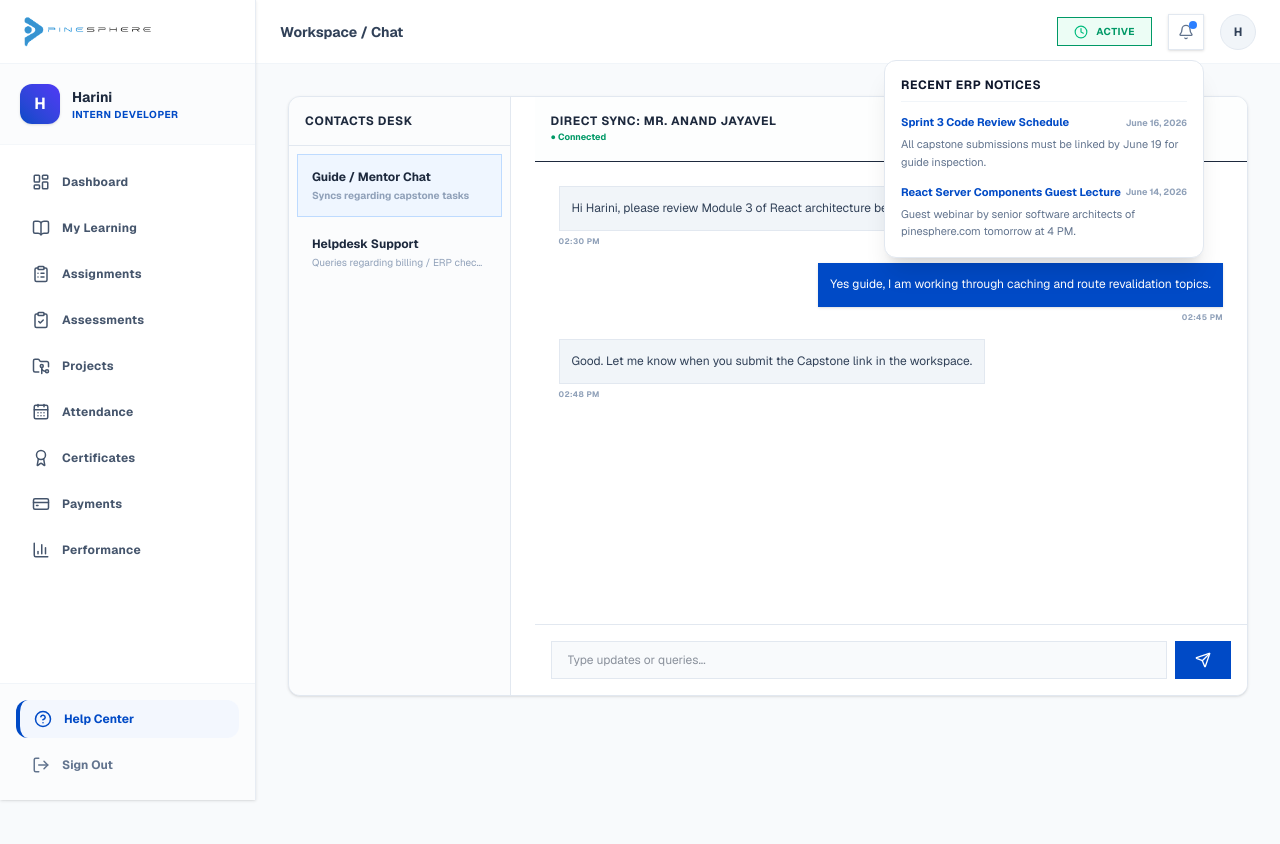
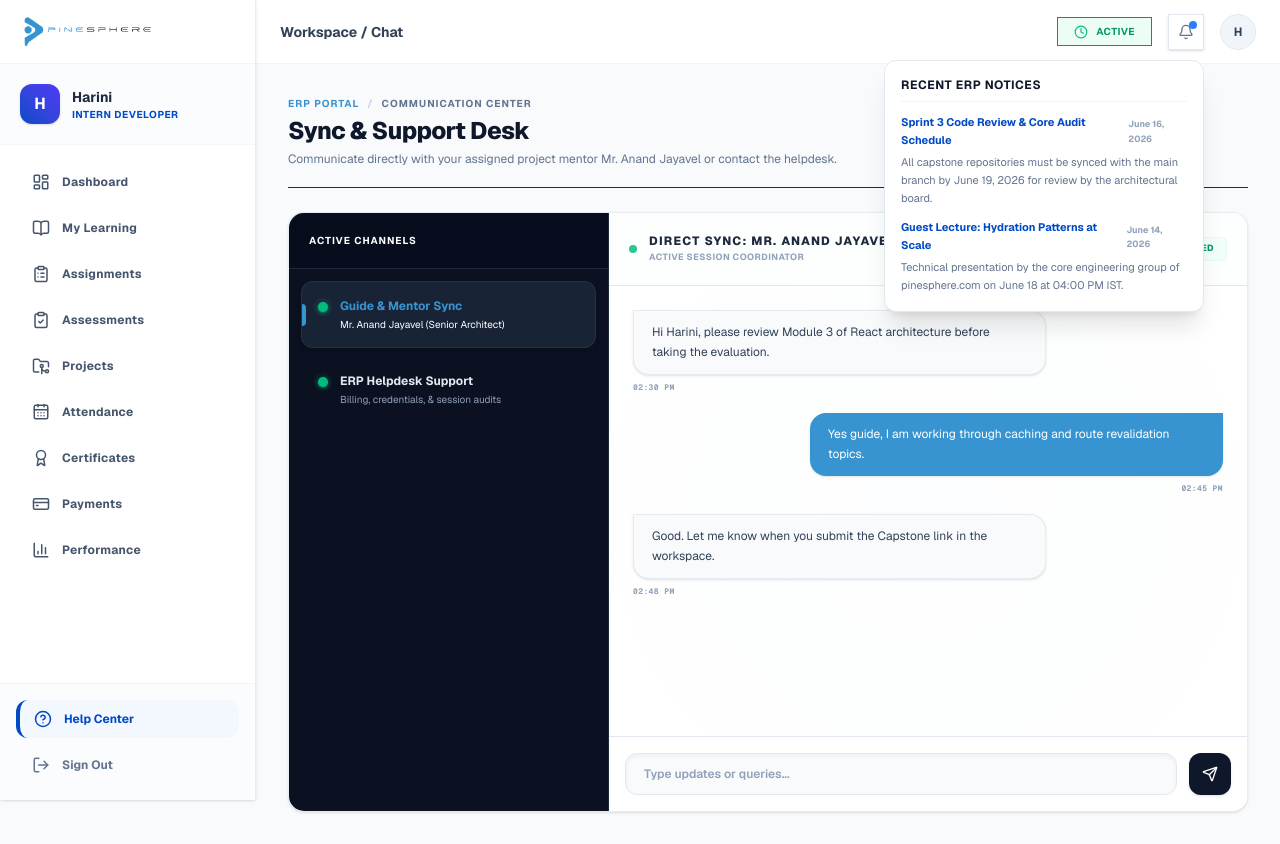
Before and after one commit to miles-spidee/simp, a Next.js app in the folder frontend/: page /dashboard/chat in a window 1280 px wide. Both pictures are taken after a click on the button 1186 px from the left and 31 px from the top of the page. Before the commit the page ends 800 px from the top, so only its background shows below. Built offline with nearby package versions, Linux system fonts and the light colour scheme.

Commit message:
fix: resolve merge conflict leftovers, restore custom agenda & announcements, and fix ESLint/TypeScript compilation issues

```diff
--- a/frontend/app/dashboard/DashboardContext.tsx
+++ b/frontend/app/dashboard/DashboardContext.tsx
@@ -231,10 +231,10 @@ export function DashboardProvider({ children }: { children: React.ReactNode }) {
 
   // --- AGENDA ---
   const [agenda, setAgenda] = useState([
-    { id: 1, task: 'Daily Scrum Check-In', time: '09:00 AM', completed: true },
-    { id: 2, task: 'RSC Module Learning', time: '11:30 AM', completed: true },
-    { id: 3, task: 'Submit API JWT middleware code', time: '03:00 PM', completed: false },
-    { id: 4, task: 'Sync with Capstone guide', time: '05:00 PM', completed: false }
+    { id: 1, task: 'Sprint Planning & Scrum Sync', time: '09:00 AM', completed: true },
+    { id: 2, task: 'Advanced Hydration Architecture Learning', time: '11:30 AM', completed: true },
+    { id: 3, task: 'Staging Deployment & Diagnostics Dry Run', time: '03:00 PM', completed: false },
+    { id: 4, task: 'Technical Evaluation Sync with Guide', time: '05:00 PM', completed: false }
   ]);
 
   const handleToggleAgendaItem = (id: number) => {
@@ -595,15 +595,29 @@ export function DashboardProvider({ children }: { children: React.ReactNode }) {
   };
 
   // --- FINANCIALS ---
-  const [fees, setFees] = useState({
-    total: 0,
-    paid: 0,
-    balance: 0
+  const [fees, setFees] = useState(() => {
+    if (typeof window !== 'undefined') {
+      const type = localStorage.getItem('pinesphere_internship_type') || 'free';
+      if (type !== 'free') {
+        return { total: 30000, paid: 15000, balance: 15000 };
+      }
+    }
+    return { total: 0, paid: 0, balance: 0 };
   });
 
-  const [paymentHistory, setPaymentHistory] = useState([
-    { id: 'ALC-2026-FREE', date: '2026-05-01', amount: 0, method: 'System Grant', status: 'Free Internship' }
-  ]);
+  const [paymentHistory, setPaymentHistory] = useState(() => {
+    if (typeof window !== 'undefined') {
+      const type = localStorage.getItem('pinesphere_internship_type') || 'free';
+      if (type !== 'free') {
+        return [
+          { id: 'INV-2026-001', date: '2026-05-10', amount: 15000, method: 'Credit Card', status: 'Cleared' }
+        ];
+      }
+    }
+    return [
+      { id: 'ALC-2026-FREE', date: '2026-05-01', amount: 0, method: 'System Grant', status: 'Free Internship' }
+    ];
+  });
 
   const [isPayModalOpen, setIsPayModalOpen] = useState(false);
   const [payAmountInput, setPayAmountInput] = useState('15000');
@@ -830,35 +844,9 @@ export function DashboardProvider({ children }: { children: React.ReactNode }) {
   };
 
   const announcements = [
-    { date: 'June 16, 2026', title: 'Sprint 3 Code Review Schedule', content: 'All capstone submissions must be linked by June 19 for guide inspection.' },
-    { date: 'June 14, 2026', title: 'React Server Components Guest Lecture', content: 'Guest webinar by senior software architects of pinesphere.com tomorrow at 4 PM.' }
+    { date: 'June 16, 2026', title: 'Sprint 3 Code Review & Core Audit Schedule', content: 'All capstone repositories must be synced with the main branch by June 19, 2026 for review by the architectural board.' },
+    { date: 'June 14, 2026', title: 'Guest Lecture: Hydration Patterns at Scale', content: 'Technical presentation by the core engineering group of pinesphere.com on June 18 at 04:00 PM IST.' }
   ];
-
-  // Load fee status depending on type parameter
-  useEffect(() => {
-    if (typeof window !== 'undefined') {
-      const type = localStorage.getItem('pinesphere_internship_type') || 'free';
-      if (type !== 'free') {
-        setFees({
-          total: 30000,
-          paid: 15000,
-          balance: 15000
-        });
-        setPaymentHistory([
-          { id: 'INV-2026-001', date: '2026-05-10', amount: 15000, method: 'Credit Card', status: 'Cleared' }
-        ]);
-      } else {
-        setFees({
-          total: 0,
-          paid: 0,
-          balance: 0
-        });
-        setPaymentHistory([
-          { id: 'ALC-2026-FREE', date: '2026-05-01', amount: 0, method: 'System Grant', status: 'Free Internship' }
-        ]);
-      }
-    }
-  }, []);
 
   return (
     <DashboardContext.Provider value={{
--- a/frontend/app/dashboard/attendance/page.tsx
+++ b/frontend/app/dashboard/attendance/page.tsx
@@ -26,7 +26,7 @@ export default function AttendancePage() {
 
           <div className="py-4 border-y border-slate-100 space-y-2.5">
             <div className="flex justify-between text-xs">
-              <span className="text-slate-400 font-semibold">Today's Date:</span>
+              <span className="text-slate-400 font-semibold">Today&apos;s Date:</span>
               <span className="text-slate-750 font-bold">{new Date().toISOString().split('T')[0]}</span>
             </div>
             <div className="flex justify-between text-xs">
--- a/frontend/app/dashboard/chat/page.tsx
+++ b/frontend/app/dashboard/chat/page.tsx
@@ -17,82 +17,132 @@ export default function ChatPage() {
 
   return (
     <div className="space-y-6 animate-slide-in">
-      <div className="grid grid-cols-1 lg:grid-cols-4 gap-6 bg-white border border-slate-200 rounded-xl h-[600px] overflow-hidden shadow-sm">
-        {/* Contact List Sidebar */}
-        <div className="border-r border-slate-200 bg-slate-50/50 flex flex-col">
-          <div className="p-4 border-b border-slate-200">
-            <h4 className="font-bold text-xs text-slate-800 uppercase tracking-wider">Contacts Desk</h4>
+      {/* Header Section */}
+      <div className="flex flex-col md:flex-row md:items-center justify-between gap-6 border-b border-slate-205 pb-5">
+        <div className="space-y-1">
+          <div className="text-[10px] font-bold text-[#3794d1] uppercase tracking-widest flex items-center gap-2">
+            <span>ERP Portal</span>
+            <span className="text-slate-300">/</span>
+            <span className="text-slate-500">Communication Center</span>
+          </div>
+          <h2 className="text-2xl font-extrabold text-slate-900 tracking-tight">Sync & Support Desk</h2>
+          <p className="text-xs text-slate-500 max-w-xl">
+            Communicate directly with your assigned project mentor Mr. Anand Jayavel or contact the helpdesk.
+          </p>
+        </div>
+      </div>
+
+      <div className="bg-white border border-slate-200/80 rounded-2xl h-[600px] overflow-hidden shadow-sm flex flex-col lg:flex-row card-premium-hover">
+        {/* Contacts Sidebar Panel */}
+        <div className="w-full lg:w-80 bg-[#0b1120] text-slate-300 flex flex-col shrink-0 border-b lg:border-b-0 lg:border-r border-slate-800">
+          <div className="p-5 border-b border-slate-800 bg-slate-950/30">
+            <h4 className="font-bold text-[10px] text-white uppercase tracking-widest">Active Channels</h4>
           </div>
 
-          <div className="flex-1 p-2 space-y-1">
+          <div className="flex-1 p-3 space-y-2 overflow-y-auto">
             {[
-              { key: 'mentor', label: 'Guide / Mentor Chat', desc: 'Syncs regarding capstone tasks' },
-              { key: 'support', label: 'Helpdesk Support', desc: 'Queries regarding billing / ERP checks' }
+              { key: 'mentor', label: 'Guide & Mentor Sync', desc: 'Mr. Anand Jayavel (Senior Architect)', online: true },
+              { key: 'support', label: 'ERP Helpdesk Support', desc: 'Billing, credentials, & session audits', online: true }
             ].map((th) => {
               const isSelected = activeChatThread === th.key;
               return (
                 <button
                   key={th.key}
-                  onClick={() => setActiveChatThread(th.key as any)}
-                  className={`w-full text-left p-3.5 transition-all border text-xs ${isSelected
-                      ? 'bg-blue-50 border-blue-200 text-blue-600 font-bold'
-                      : 'bg-transparent border-transparent text-slate-500 hover:bg-slate-100/60'
-                    }`}
+                  onClick={() => setActiveChatThread(th.key as 'mentor' | 'support')}
+                  className={`w-full text-left p-4 transition-all rounded-xl border text-xs relative group flex items-start gap-3 cursor-pointer ${
+                    isSelected
+                      ? 'bg-slate-800/80 border-slate-700/50 text-white shadow-md'
+                      : 'bg-transparent border-transparent text-slate-400 hover:bg-slate-900/40 hover:text-slate-200'
+                  }`}
                 >
-                  <span className="block text-slate-800 font-bold">{th.label}</span>
-                  <span className="block text-[10px] text-slate-400 mt-1 truncate">{th.desc}</span>
+                  {/* Selected bar indicator */}
+                  {isSelected && (
+                    <div className="absolute left-0 top-1/3 bottom-1/3 w-1 bg-[#3794d1] rounded-r" />
+                  )}
+
+                  {/* Status Dot */}
+                  <div className="relative mt-1">
+                    <span className={`h-2.5 w-2.5 rounded-full block ${th.online ? 'bg-emerald-500 shadow-sm shadow-emerald-500/50' : 'bg-slate-600'}`} />
+                    {th.online && (
+                      <span className="absolute inset-0 rounded-full bg-emerald-500 animate-ping opacity-60" />
+                    )}
+                  </div>
+
+                  <div className="space-y-1 min-w-0 flex-1">
+                    <div className="flex justify-between items-center">
+                      <span className={`font-bold block truncate transition-colors ${isSelected ? 'text-[#3794d1]' : 'text-slate-200 group-hover:text-[#3794d1]'}`}>
+                        {th.label}
+                      </span>
+                    </div>
+                    <span className="block text-[10px] text-slate-450 truncate">{th.desc}</span>
+                  </div>
                 </button>
               );
             })}
           </div>
         </div>
 
-        {/* Chat Thread Panel */}
-        <div className="lg:col-span-3 flex flex-col justify-between bg-white">
-          {/* Thread Header */}
-          <div className="p-4 border-b border-slate-250 bg-slate-50/30 flex items-center justify-between">
-            <div>
-              <h4 className="font-bold text-xs text-slate-800 uppercase tracking-wider">
-                {activeChatThread === 'mentor' ? 'Direct Sync: Mr. Anand Jayavel' : 'Pinesphere Desk Support'}
-              </h4>
-              <span className="text-[9px] text-emerald-600 block font-bold mt-0.5">● Connected</span>
+        {/* Chat Message Box */}
+        <div className="flex-1 flex flex-col justify-between bg-white relative">
+          {/* Header bar */}
+          <div className="p-5 border-b border-slate-200 bg-slate-50/30 flex items-center justify-between">
+            <div className="flex items-center gap-3">
+              <div className="h-2 w-2 rounded-full bg-emerald-500 animate-pulse" />
+              <div>
+                <h4 className="font-extrabold text-xs text-slate-805 uppercase tracking-widest">
+                  {activeChatThread === 'mentor' ? 'Direct Sync: Mr. Anand Jayavel' : 'Pinesphere Desk Support'}
+                </h4>
+                <span className="text-[9px] text-slate-400 block font-bold mt-0.5 uppercase tracking-wider">
+                  Active Session Coordinator
+                </span>
+              </div>
             </div>
+
+            <span className="text-[9px] text-emerald-600 font-extrabold bg-emerald-50/60 border border-emerald-100/50 px-3 py-1 rounded-md uppercase tracking-wider flex items-center gap-1.5">
+              <span className="h-1.5 w-1.5 rounded-full bg-emerald-500" />
+              Connected
+            </span>
           </div>
 
-          {/* Messages Scroller */}
-          <div className="flex-1 p-6 overflow-y-auto space-y-4 min-h-[300px]">
+          {/* Messages Body */}
+          <div className="flex-1 p-6 overflow-y-auto space-y-5 min-h-[300px] bg-[radial-gradient(circle_at_center,rgba(55,148,209,0.01)_0%,transparent_100%)] scrollbar-thin">
             {(activeChatThread === 'mentor' ? mentorMessages : supportMessages).map((msg) => {
               const isUser = msg.sender === 'user';
               return (
                 <div
                   key={msg.id}
-                  className={`flex flex-col max-w-[75%] ${isUser ? 'ml-auto items-end' : 'mr-auto items-start'}`}
+                  className={`flex flex-col max-w-[70%] animate-slide-in ${isUser ? 'ml-auto items-end' : 'mr-auto items-start'}`}
                 >
-                  <div className={`p-3 text-xs leading-relaxed ${isUser
-                      ? 'bg-blue-600 text-white rounded-none shadow-sm'
-                      : 'bg-slate-100 border border-slate-200 text-slate-700'
-                    }`}>
+                  <div
+                    className={`px-4.5 py-3 text-xs leading-relaxed shadow-sm ${
+                      isUser
+                        ? 'bg-[#3794d1] text-white rounded-2xl rounded-tr-none'
+                        : 'bg-slate-50 border border-slate-200/80 text-slate-700 rounded-2xl rounded-tl-none'
+                    }`}
+                  >
                     {msg.text}
                   </div>
-                  <span className="text-[8px] text-slate-400 font-bold mt-1 uppercase tracking-wider">{msg.time}</span>
+                  <span className="text-[8px] text-slate-400 font-bold mt-1.5 uppercase tracking-wider font-mono">
+                    {msg.time}
+                  </span>
                 </div>
               );
             })}
           </div>
 
-          {/* Input Box Form */}
-          <form onSubmit={handleSendChatMessage} className="p-4 border-t border-slate-200 flex gap-2">
+          {/* Send message form */}
+          <form onSubmit={handleSendChatMessage} className="p-4 border-t border-slate-200 bg-white flex items-center gap-3">
             <input
               type="text"
               required
               placeholder="Type updates or queries..."
               value={chatInputText}
               onChange={(e) => setChatInputText(e.target.value)}
-              className="flex-1 bg-slate-50 border border-slate-200 px-4 py-2.5 text-xs text-slate-855 focus:outline-none focus:border-blue-500"
+              className="flex-1 bg-slate-50 border border-slate-200 px-4.5 py-3 text-xs text-slate-800 rounded-xl focus:outline-none focus:bg-white focus:border-[#3794d1] focus:ring-1 focus:ring-[#3794d1] transition-all shadow-inner font-semibold placeholder:text-slate-400"
             />
             <button
               type="submit"
-              className="px-5 py-2.5 bg-blue-600 hover:bg-blue-700 text-white flex items-center justify-center transition-colors"
+              className="h-10.5 w-10.5 bg-slate-900 hover:bg-[#3794d1] text-white flex items-center justify-center rounded-xl transition-all duration-300 btn-premium-hover cursor-pointer shadow-sm hover:scale-105 active:scale-95 shrink-0"
             >
               <Send className="h-4 w-4" />
             </button>
--- a/frontend/app/dashboard/layout.tsx
+++ b/frontend/app/dashboard/layout.tsx
@@ -1,6 +1,6 @@
 "use client";
 
-import React, { useState } from 'react';
+import React, { useState, useEffect } from 'react';
 import Link from 'next/link';
 import { usePathname, useRouter } from 'next/navigation';
 import {
@@ -28,6 +28,27 @@ function DashboardLayoutContent({ children }: { children: React.ReactNode }) {
   const router = useRouter();
   const [isSidebarOpen, setIsSidebarOpen] = useState(true);
   const [showNotificationPopup, setShowNotificationPopup] = useState(false);
+
+  // Close notification popup when clicking anywhere outside
+  useEffect(() => {
+    if (!showNotificationPopup) return;
+
+    const handleOutsideClick = (e: MouseEvent) => {
+      const target = e.target as HTMLElement;
+      if (target && !target.closest('#notification-bell-widget')) {
+        setShowNotificationPopup(false);
+      }
+    };
+
+    const timeoutId = setTimeout(() => {
+      document.addEventListener('click', handleOutsideClick);
+    }, 0);
+
+    return () => {
+      clearTimeout(timeoutId);
+      document.removeEventListener('click', handleOutsideClick);
+    };
+  }, [showNotificationPopup]);
 
   const {
     username,
@@ -181,17 +202,17 @@ function DashboardLayoutContent({ children }: { children: React.ReactNode }) {
             </div>
 
             {/* Notification bell widget */}
-            <div className="relative">
+            <div className="relative" id="notification-bell-widget">
               <button
                 onClick={() => setShowNotificationPopup(!showNotificationPopup)}
-                className="h-9 w-9 bg-white hover:bg-slate-50 border border-slate-200 flex items-center justify-center text-slate-500 hover:text-slate-800 transition-colors relative shadow-sm"
+                className="h-9 w-9 bg-white hover:bg-slate-50 border border-slate-200 flex items-center justify-center text-slate-500 hover:text-slate-800 transition-colors relative shadow-sm z-50"
               >
                 <Bell className="h-4 w-4" />
                 <span className="absolute top-1.5 right-1.5 h-2 w-2 bg-blue-500 rounded-full" />
               </button>
 
               {showNotificationPopup && (
-                <div className="absolute right-0 mt-2.5 w-80 bg-white border border-slate-200 rounded-xl shadow-xl p-4 z-40 animate-slide-in text-slate-800">
+                <div className="absolute right-0 mt-2.5 w-80 bg-white border border-slate-200 rounded-xl shadow-xl p-4 z-50 animate-slide-in text-slate-800">
                   <h3 className="font-bold text-xs text-slate-900 uppercase tracking-wider border-b border-slate-100 pb-2 mb-3">
                     Recent ERP Notices
                   </h3>
--- a/frontend/app/dashboard/page.tsx
+++ b/frontend/app/dashboard/page.tsx
@@ -126,7 +126,7 @@ export default function DashboardOverviewPage() {
           {/* Active schedule checklist */}
           <div className="bg-white border border-slate-200 rounded-xl p-6 space-y-4 shadow-sm hover:shadow-md hover:border-blue-500/30 transition-all duration-300">
             <h3 className="font-bold text-sm text-slate-800 uppercase tracking-wider border-b border-slate-100 pb-3">
-              Today's Agenda
+              Today&apos;s Agenda
             </h3>
             <ul className="space-y-3.5">
               {agenda.map((item) => (
--- a/frontend/app/dashboard/tasks/page.tsx
+++ b/frontend/app/dashboard/tasks/page.tsx
@@ -77,7 +77,7 @@ export default function TasksPage() {
           return (
             <button
               key={tab.key}
-              onClick={() => setAssignmentFilter(tab.key as any)}
+              onClick={() => setAssignmentFilter(tab.key as 'all' | 'pending' | 'review' | 'completed')}
               className={`py-3 relative flex items-center gap-2 transition-all cursor-pointer ${
                 isActive ? 'text-blue-600 font-extrabold' : 'text-slate-500 hover:text-slate-800'
               }`}
```
Also changed, not shown: frontend/app/dashboard/kpi/page.tsx (+53 -22 lines), frontend/app/forgot-password/page.tsx (+2 -7 lines).
